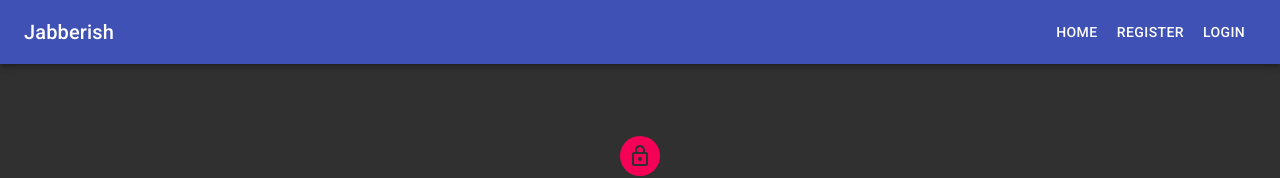
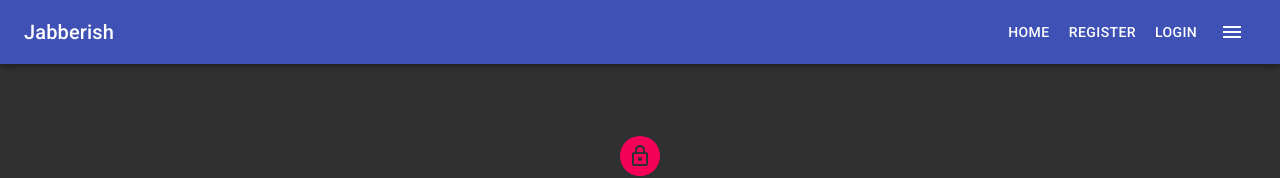
Before and after one commit to jwmcconnell/jabberish, a React (Create React App) app: page /Register in a window 1280 px wide. Shown: the top 178 px of the page. Built offline with nearby package versions, Linux system fonts and the light colour scheme.

Commit message:
Link to workspaces from the MenuItem

```diff
--- a/src/components/Navigation.tsx
+++ b/src/components/Navigation.tsx
@@ -1,9 +1,20 @@
 import React from 'react';
 import { Link } from 'react-router-dom';
 
-import { Button } from '@material-ui/core';
+import { Button, IconButton, Menu, MenuItem } from '@material-ui/core';
+import MenuIcon from '@material-ui/icons/Menu';
 
 const Navigation = () => {
+  const [anchorEl, setAnchorEl] = React.useState<null | HTMLElement>(null);
+
+  const handleClick = (event: React.MouseEvent<HTMLButtonElement>) => {
+    setAnchorEl(event.currentTarget);
+  };
+
+  const handleClose = () => {
+    setAnchorEl(null);
+  };
+
   return (
     <nav>
       <Link to="/">
@@ -15,6 +26,24 @@
       <Link to="/login">
         <Button>Login</Button>
       </Link>
+      <IconButton
+        color="inherit"
+        aria-label="menu"
+        onClick={(e) => handleClick(e)}
+      >
+        <MenuIcon />
+      </IconButton>
+      <Menu
+        id="simple-menu"
+        anchorEl={anchorEl}
+        keepMounted
+        open={Boolean(anchorEl)}
+        onClose={handleClose}
+      >
+        <MenuItem component={Link} to="/workspaces" onClick={handleClose}>
+          Workspaces
+        </MenuItem>
+      </Menu>
     </nav>
   );
 };
```
